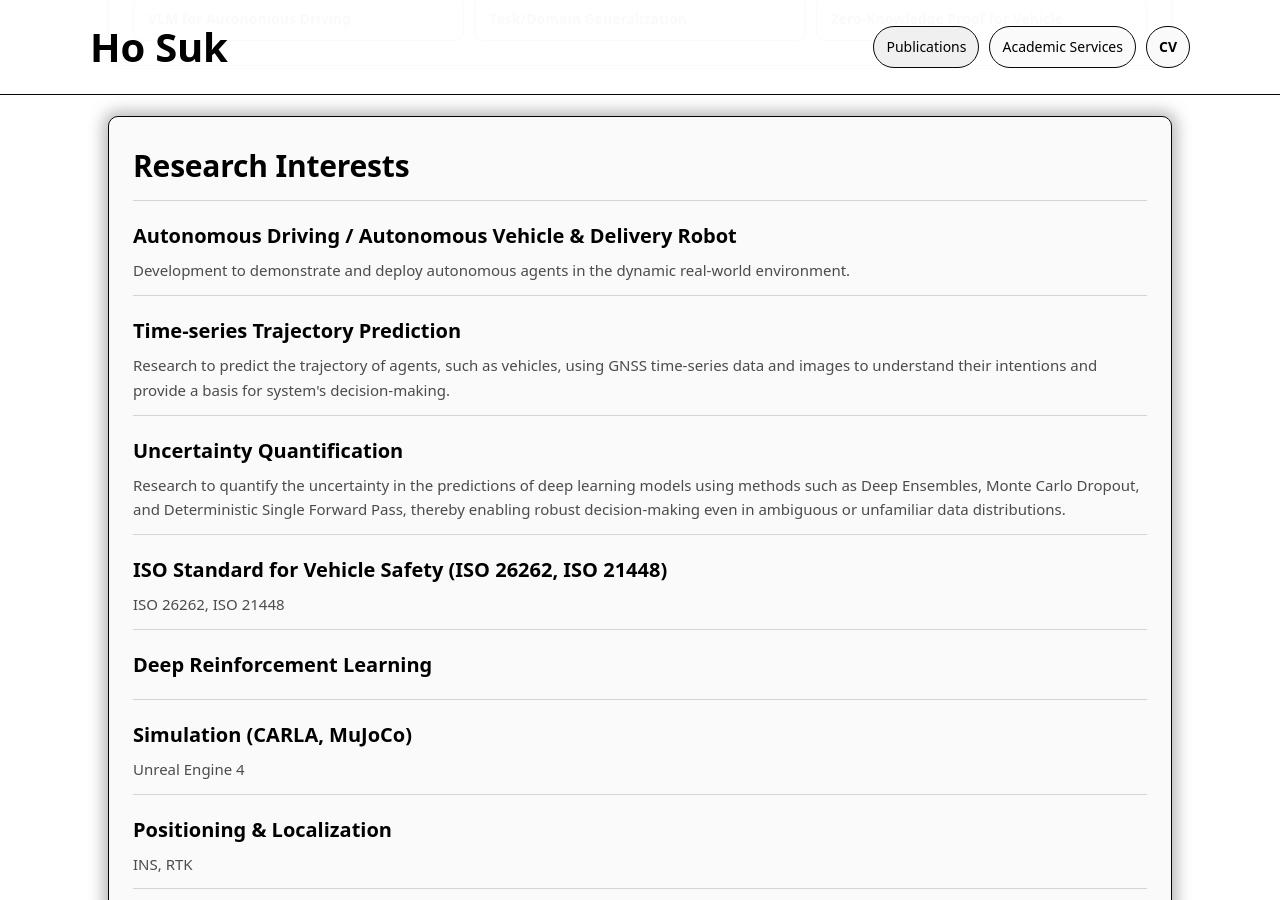
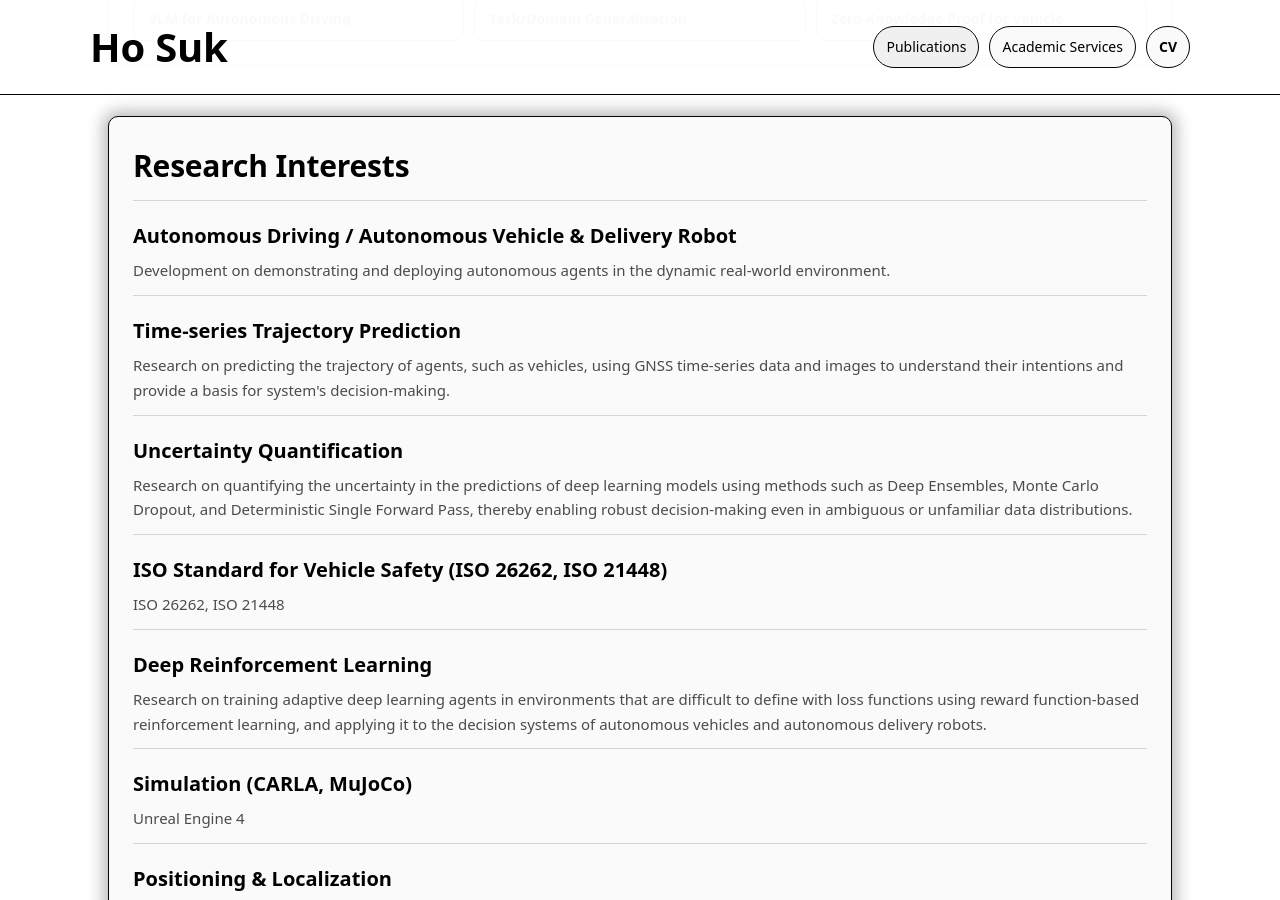
Before and after one commit to ho-suk-93/ho-suk-93.github.io, a Jekyll site: the page built from index.md, in a window 1280 px wide and 900 px high, scrolled down 1317 px. Built offline with Jekyll 4.4.1, drawn with Linux system fonts in a browser that asks for light colours.

Commit message:
Update index.md

```diff
--- a/index.md
+++ b/index.md
@@ -74,15 +74,15 @@ description: "Ho Suk personal website"
     <div class="section-title">Research Interests</div>
     <div class="list-item">
       <p class="item-title">Autonomous Driving / Autonomous Vehicle & Delivery Robot</p>
-      <p class="item-desc">Development to demonstrate and deploy autonomous agents in the dynamic real-world environment.</p>
+      <p class="item-desc">Development on demonstrating and deploying autonomous agents in the dynamic real-world environment.</p>
     </div>
     <div class="list-item">
       <p class="item-title">Time-series Trajectory Prediction</p>
-      <p class="item-desc">Research to predict the trajectory of agents, such as vehicles, using GNSS time-series data and images to understand their intentions and provide a basis for system's decision-making.</p>
+      <p class="item-desc">Research on predicting the trajectory of agents, such as vehicles, using GNSS time-series data and images to understand their intentions and provide a basis for system's decision-making.</p>
     </div>
     <div class="list-item">
       <p class="item-title">Uncertainty Quantification</p>
-      <p class="item-desc">Research to quantify the uncertainty in the predictions of deep learning models using methods such as Deep Ensembles, Monte Carlo Dropout, and Deterministic Single Forward Pass, thereby enabling robust decision-making even in ambiguous or unfamiliar data distributions.</p>
+      <p class="item-desc">Research on quantifying the uncertainty in the predictions of deep learning models using methods such as Deep Ensembles, Monte Carlo Dropout, and Deterministic Single Forward Pass, thereby enabling robust decision-making even in ambiguous or unfamiliar data distributions.</p>
     </div>
     <div class="list-item">
       <p class="item-title">ISO Standard for Vehicle Safety (ISO 26262, ISO 21448)</p>
@@ -90,7 +90,7 @@ description: "Ho Suk personal website"
     </div>
     <div class="list-item">
       <p class="item-title">Deep Reinforcement Learning</p>
-      <p class="item-desc"> </p>
+      <p class="item-desc">Research on training adaptive deep learning agents in environments that are difficult to define with loss functions using reward function-based reinforcement learning, and applying it to the decision systems of autonomous vehicles and autonomous delivery robots.</p>
     </div>
     <div class="list-item">
       <p class="item-title">Simulation (CARLA, MuJoCo)</p>
```
